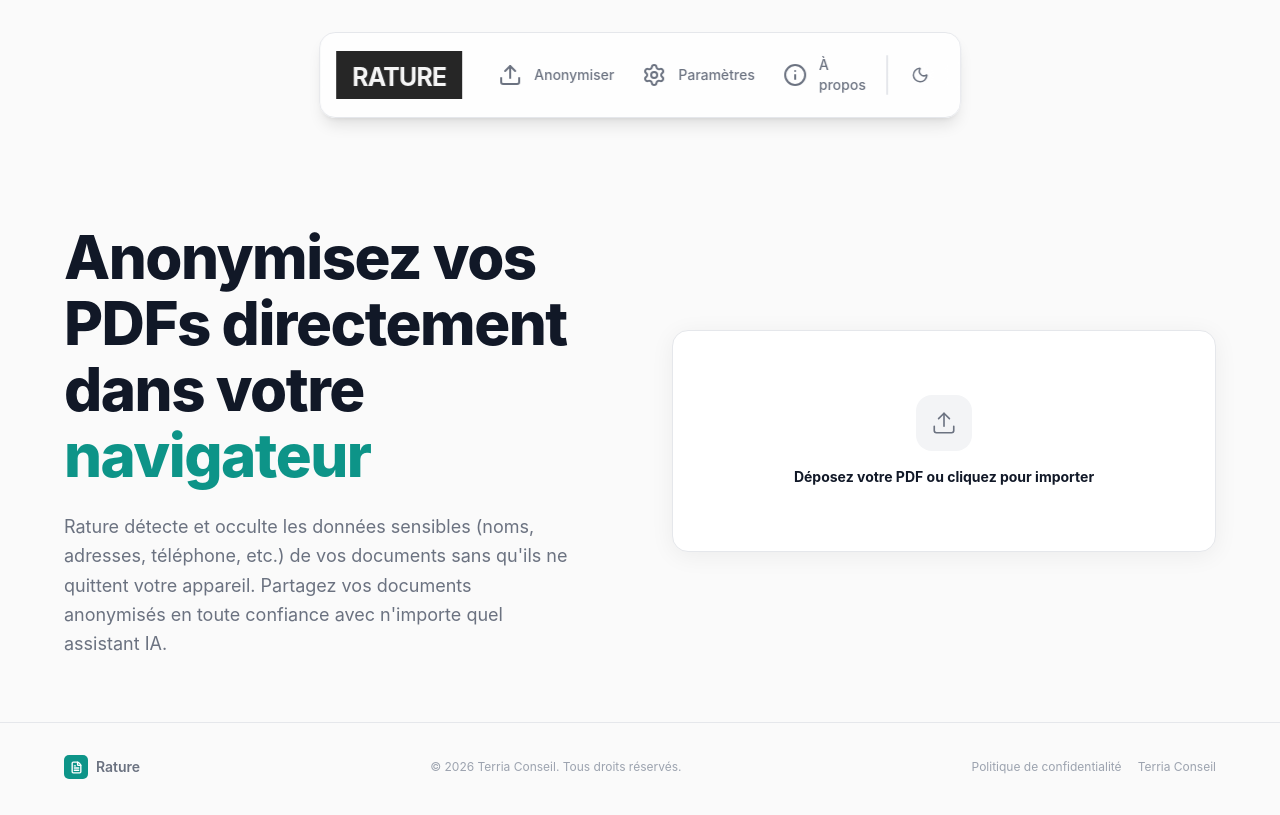
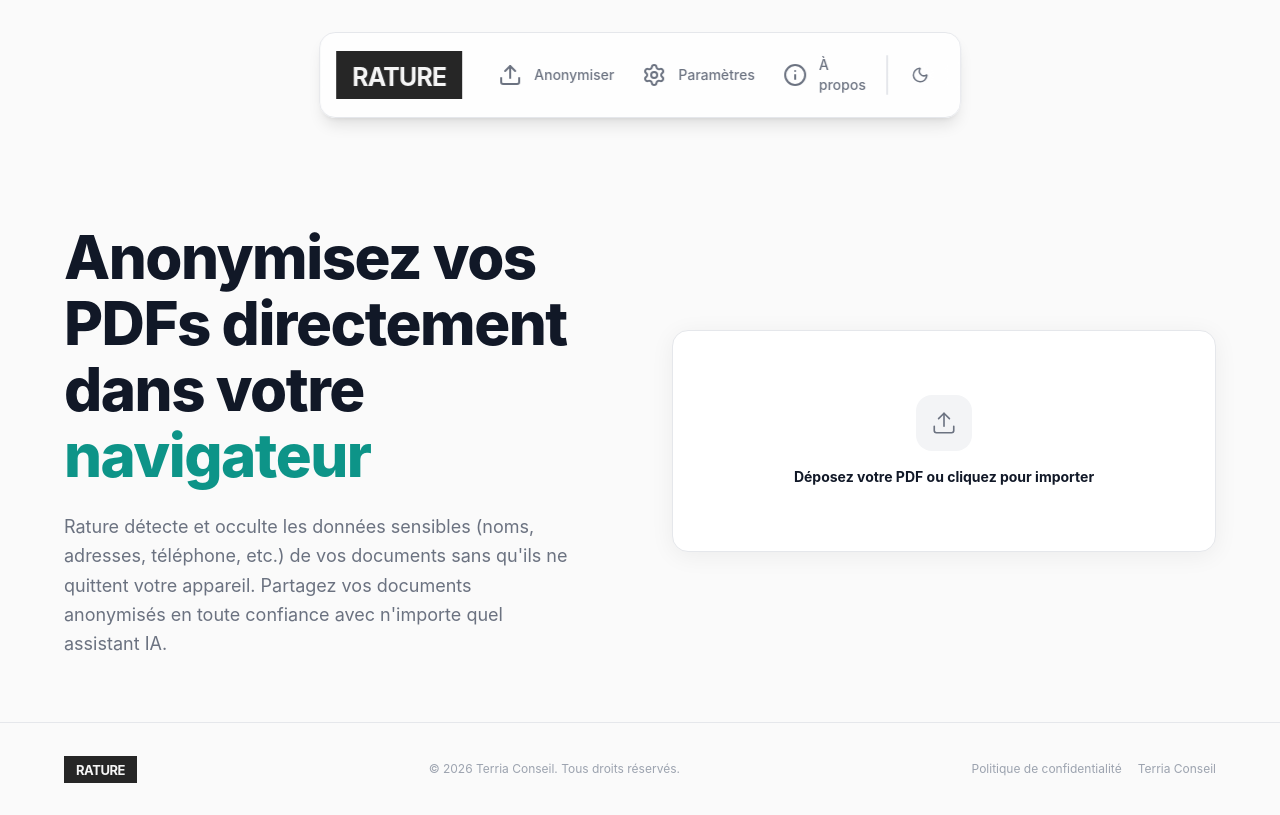
Before and after one commit to TerriaConseil/rature, a React (Vite) app: page / in a window 1280 px wide. Built offline with nearby package versions, Linux system fonts and the light colour scheme.

Commit message:
Update footer logo

```diff
--- a/src/components/home/Footer.tsx
+++ b/src/components/home/Footer.tsx
@@ -1,14 +1,9 @@
-import { FileText } from 'lucide-react';
-
 export function Footer() {
   return (
     <footer className="border-t border-border-theme py-8">
       <div className="mx-auto max-w-300 px-6 flex flex-wrap items-center justify-between gap-4">
-        <a href="#" className="flex items-center gap-2 text-fg-muted hover:text-fg transition-colors">
-          <span className="flex items-center justify-center w-6 h-6 rounded-[5px] bg-accent text-accent-foreground">
-            <FileText size={13} strokeWidth={2.5} />
-          </span>
-          <span className="text-sm font-semibold">Rature</span>
+        <a href="#">
+          <span className="bg-neutral-800 text-lg font-bold tracking-tight text-neutral-100 dark:bg-neutral-200 dark:text-neutral-800 px-3 pt-0.5 pb-1 [font-variant:small-caps]">rature</span>
         </a>
 
         <p className="text-xs text-fg-subtle">
```
